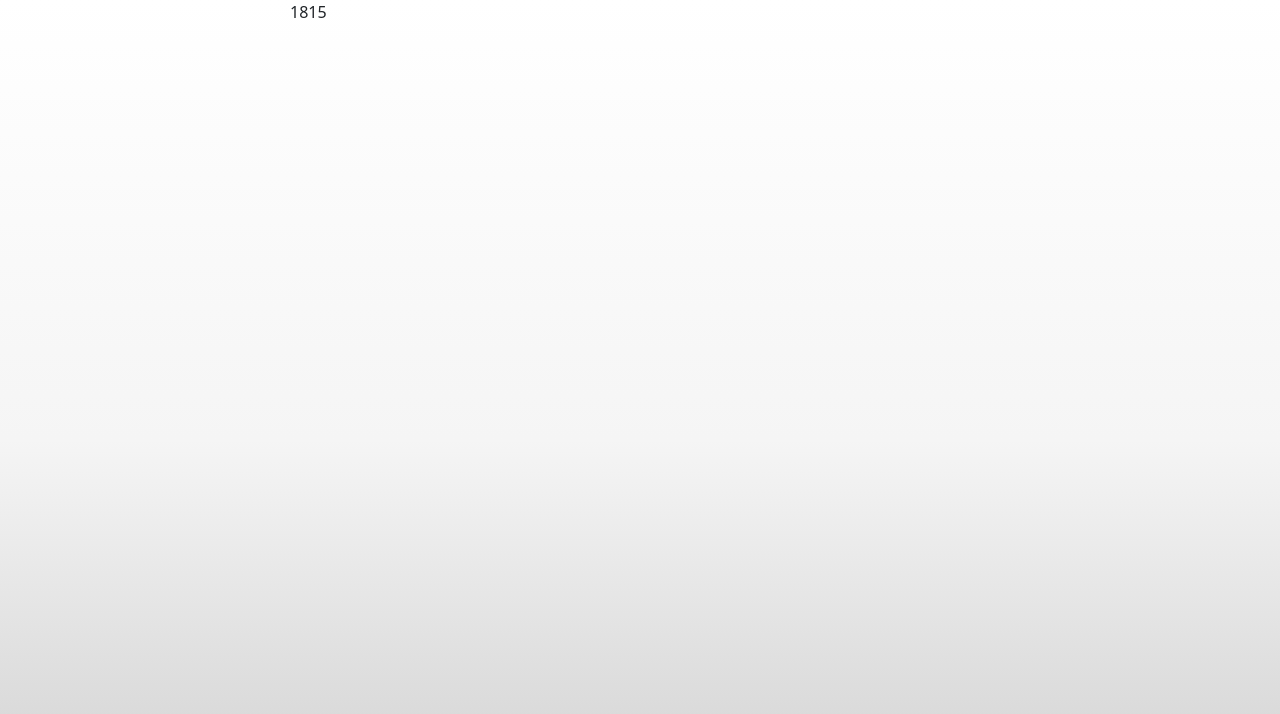
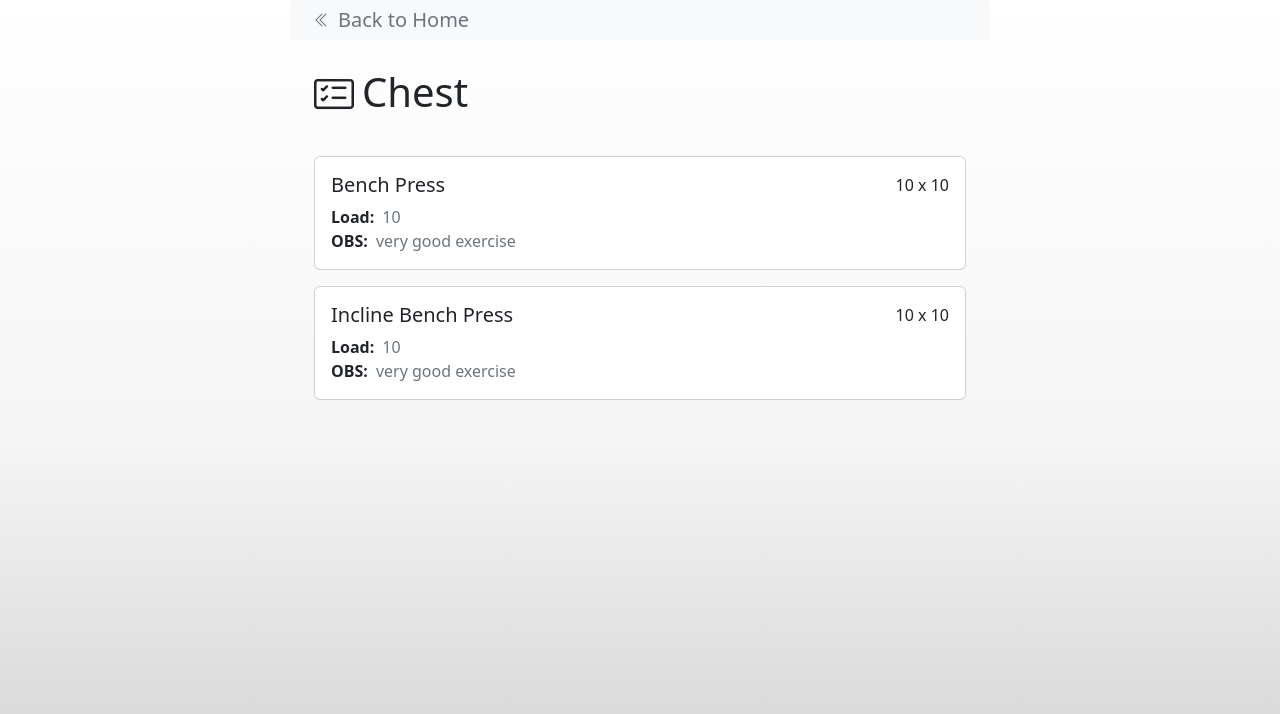
Before and after one commit to davigsousa/workout-manager, a Nuxt app: page /workouts/1815 in a window 1280 px wide. Shown: the top 714 px of the page. Built offline with nearby package versions, Linux system fonts and the light colour scheme.

Commit message:
feat: add bootstrap to manager screen

```diff
--- a/pages/workouts/[id].vue
+++ b/pages/workouts/[id].vue
@@ -1,3 +1,56 @@
 <template>
-  <p>{{ $route.params.id }}</p>
+  <div>
+    <nav class="navbar navbar-expand-lg bg-light">
+      <NuxtLink
+        to="/"
+        class="d-flex flex-row align-items-center px-4 text-secondary text-decoration-none"
+      >
+        <i class="bi bi-chevron-double-left"></i>
+
+        <h5 class="m-0 ps-2">Back to Home</h5>
+      </NuxtLink>
+    </nav>
+
+    <header
+      class="d-flex flex-row align-items-center p-4"
+      style="max-width: 500px"
+    >
+      <i class="fs-1 bi bi-card-checklist"></i>
+
+      <h1 class="m-0 ms-2 mb-1">{{ workout.name }}</h1>
+    </header>
+
+    <ul class="list-group px-4">
+      <li class="card my-2" v-for="exercise in workout.exercises">
+        <div class="card-body text-decoration-none d-flex flex-column">
+          <div class="d-flex flex-row">
+            <h5 class="card-title flex-fill">
+              {{ exercise.name }}
+            </h5>
+
+            <span>{{ exercise.sets }} x {{ exercise.reps }}</span>
+          </div>
+
+          <div class="d-flex flex-row flex-wrap">
+            <strong class="me-2">Load:</strong>
+            <span class="text-muted text-break">{{ exercise.load }}</span>
+          </div>
+
+          <div class="d-flex flex-row flex-wrap">
+            <strong class="me-2">OBS:</strong>
+            <span class="text-muted text-break">{{
+              exercise.observation
+            }}</span>
+          </div>
+        </div>
+      </li>
+    </ul>
+  </div>
 </template>
+
+<script lang="ts" setup>
+import { getWorkouts } from "@/utils/common";
+
+const workouts = getWorkouts();
+const workout = workouts[0];
+</script>
```
